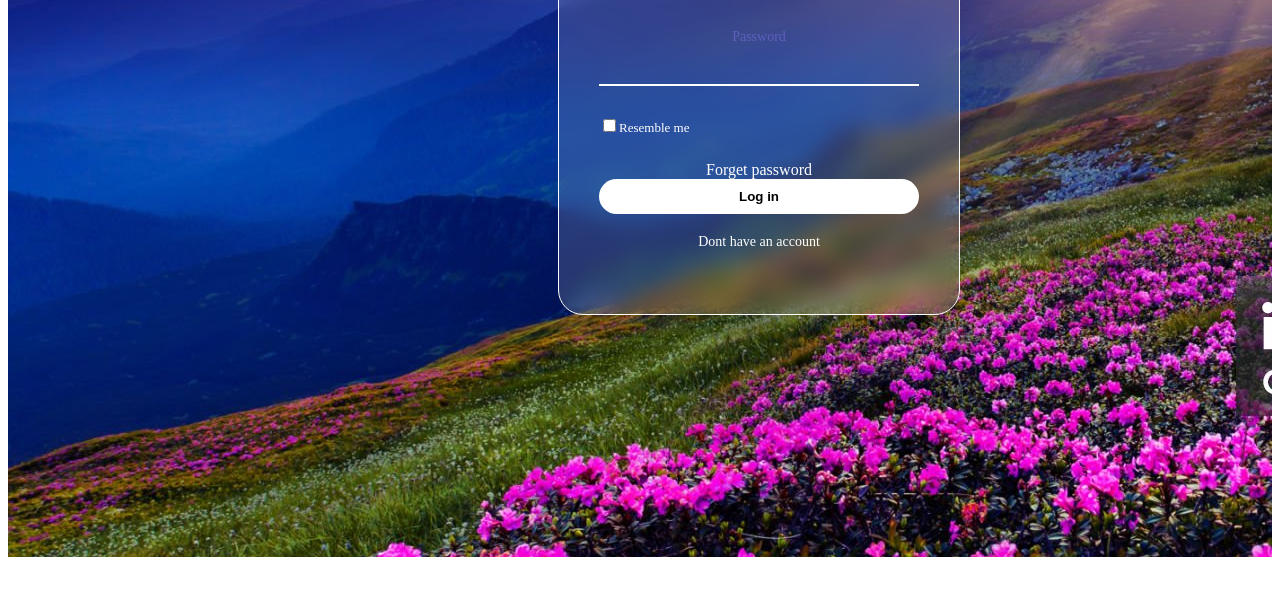
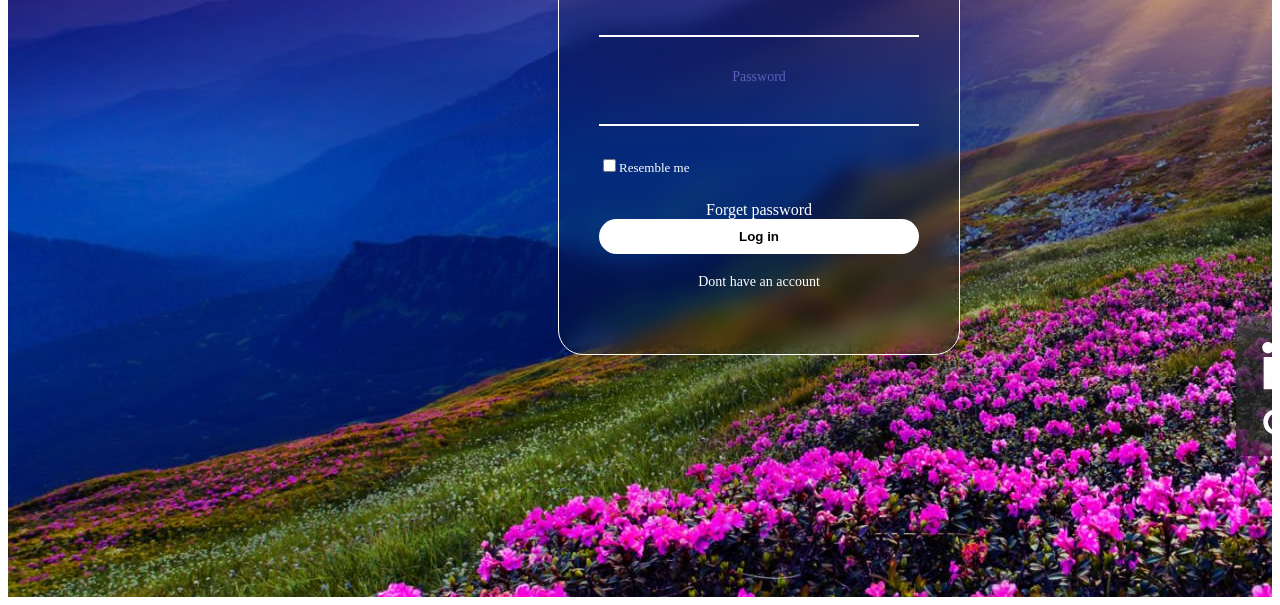
Before and after one commit to bakareopeyemi969-cell/my-project, a plain HTML site: page ass page 4.html in a window 1280 px wide. Shown: the part 511-1116 px from the top of the page. Before the commit the page ends 1076 px from the top, so only its background shows below. Drawn offline with Linux system fonts and the light colour scheme.

```diff
--- a/ass page 4.html
+++ b/ass page 4.html
@@ -15,7 +15,8 @@
             height: 1000px;
             display: flex;
             align-items: center;
-            margin-top: -40px;
+            margin-top: -40 g
+            px;
 
 
         }
@@ -25,7 +26,7 @@
 
             width: 320px;
             padding: 50px 40px;
-            background: rgba(255, 255, 255, 0.15);
+            background: rgba(15, 8, 8, 0.15);
             border: 1px solid white;
             color: white;
             backdrop-filter: blur(10px);
```
Also changed, not shown: ass page 5.html (+6 -4 lines).
